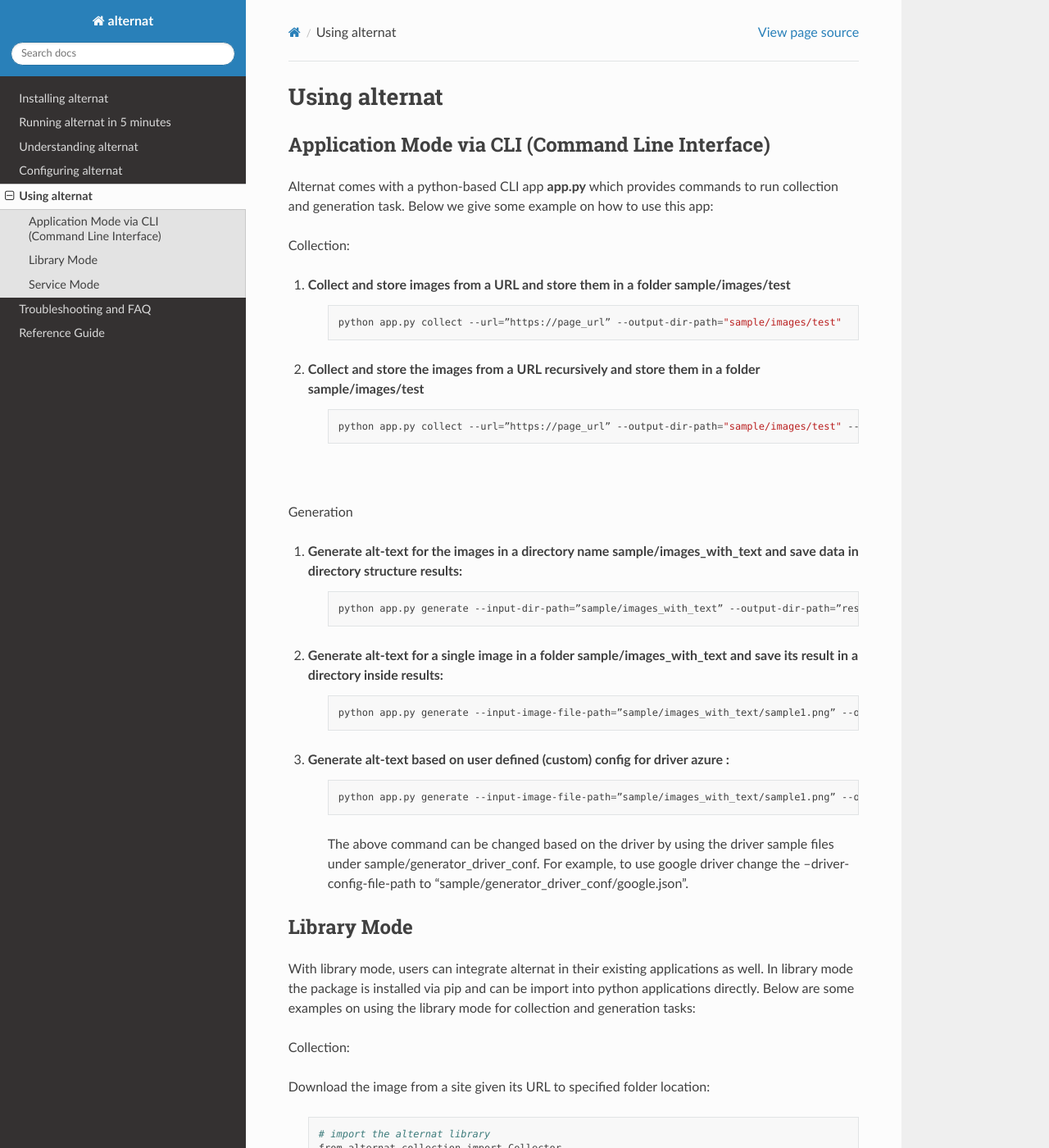
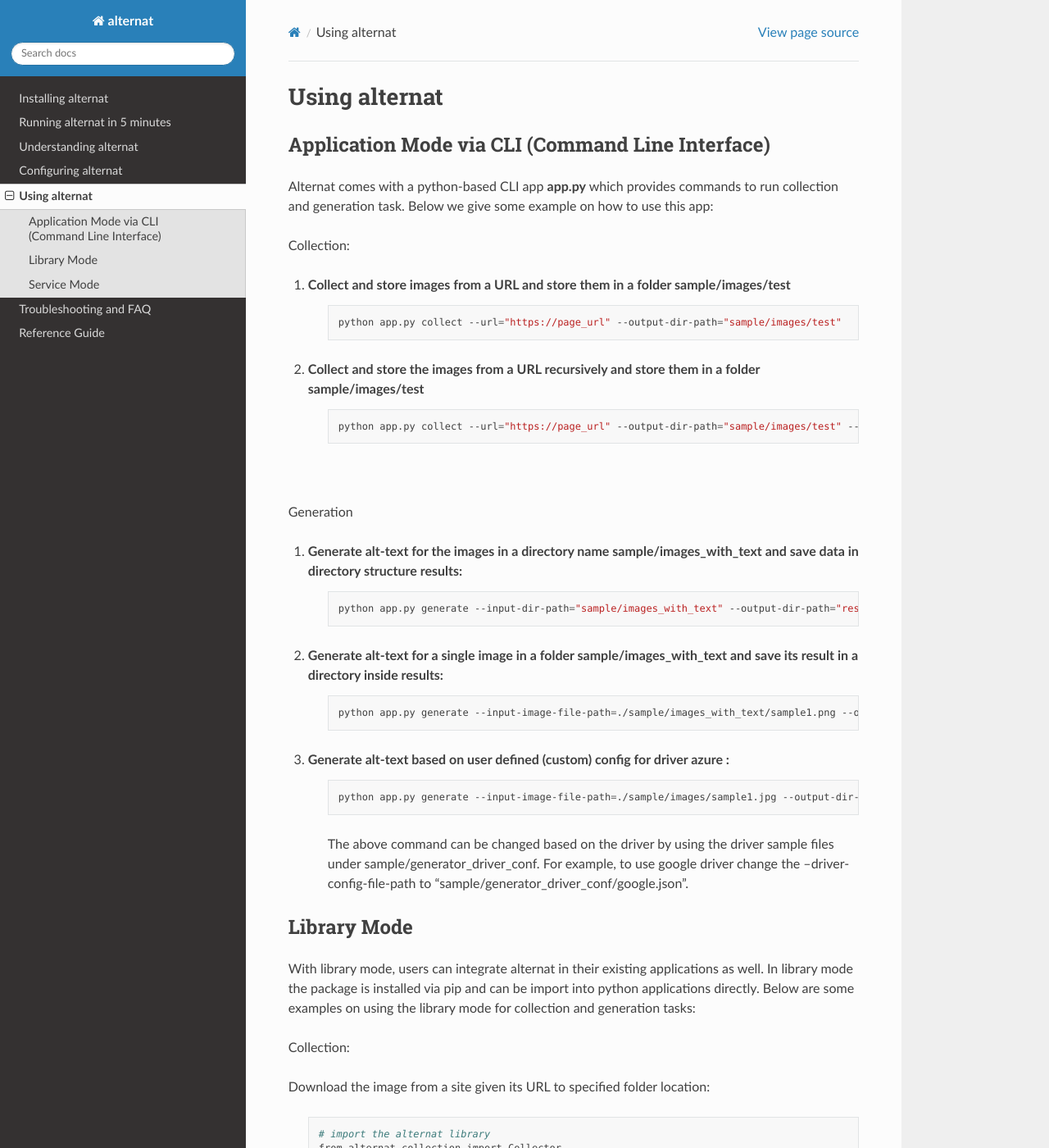
Before and after one commit to keplerlab/alternat, a Sphinx documentation site: the page built from docs/source/using_alternat.rst, in a window 1280 px wide and 1400 px high. Shown: the whole window at 82% size. Built offline with Sphinx 7.4.7 and the Read the Docs theme 2.0.0, drawn with Linux system fonts in a browser that asks for light colours.

Commit message:
documentation typo fix

```diff
--- a/docs/source/using_alternat.rst
+++ b/docs/source/using_alternat.rst
@@ -13,12 +13,12 @@ Collection:
 1. Collect and store images from a URL and store them in a folder sample/images/test
     .. code-block:: bash
 
-      python app.py collect --url=”https://page_url” --output-dir-path="sample/images/test"
+      python app.py collect --url="https://page_url" --output-dir-path="sample/images/test"
 
 2. Collect and store the images from a URL **recursively** and store them in a folder sample/images/test
     .. code-block:: bash
 
-      python app.py collect --url=”https://page_url” --output-dir-path="sample/images/test" --download-recursively=true
+      python app.py collect --url="https://page_url" --output-dir-path="sample/images/test" --download-recursively=true
 
 |
 
@@ -27,18 +27,18 @@ Generation
 1. Generate alt-text for the images in a directory name sample/images_with_text and save data in directory structure results:
     .. code-block:: bash
 
-      python app.py generate --input-dir-path=”sample/images_with_text” --output-dir-path=”results”
+      python app.py generate --input-dir-path="sample/images_with_text" --output-dir-path="results"
 
 
 2. Generate alt-text for a single image in a folder sample/images_with_text and save its result in a directory inside results:
     .. code-block:: bash
 
-      python app.py generate --input-image-file-path=”sample/images_with_text/sample1.png” --output-dir-path=”results”
+      python app.py generate --input-image-file-path=./sample/images_with_text/sample1.png --output-dir-path=./results
 
 3. Generate alt-text based on user defined (custom) config for driver azure :
     .. code-block:: bash
 
-      python app.py generate --input-image-file-path=”sample/images_with_text/sample1.png” --output-dir-path=”results” --driver-config-file-path=”sample/generator_driver_conf/azure.json”
+      python app.py generate --input-image-file-path=./sample/images/sample1.jpg --output-dir-path=./results --driver-config-file-path=./sample/generator_driver_conf/azure.json
 
     The above command can be changed based on the driver by using the driver
     sample files under sample/generator_driver_conf. For example, to use google driver
@@ -86,7 +86,7 @@ Generator:
 
       # to use a specific driver pass the driver name when instantiating. For e.g, to use
       # azure driver use
-      generator = Generator(“azure”)
+      generator = Generator("azure")
 
       # generate the alt text
       generator.generate_alt_text_from_file("sample/images_with_text/sample1.png", "results")
```
Also changed, not shown: docs/source/running_alternat_in_5_minutes.rst (+4 -4 lines), 3 other files.
